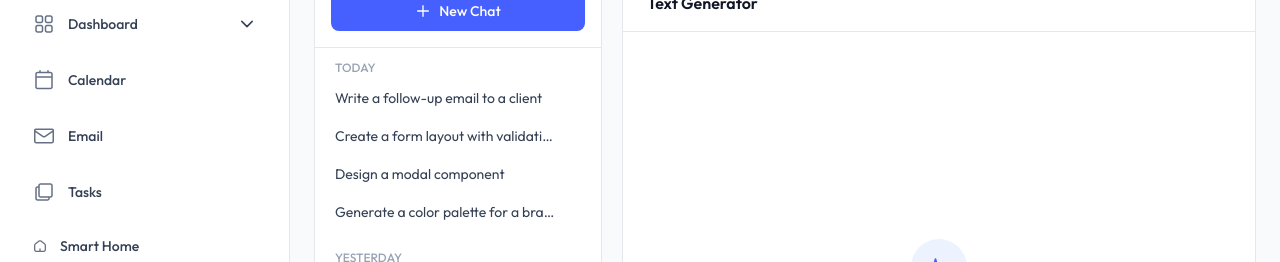
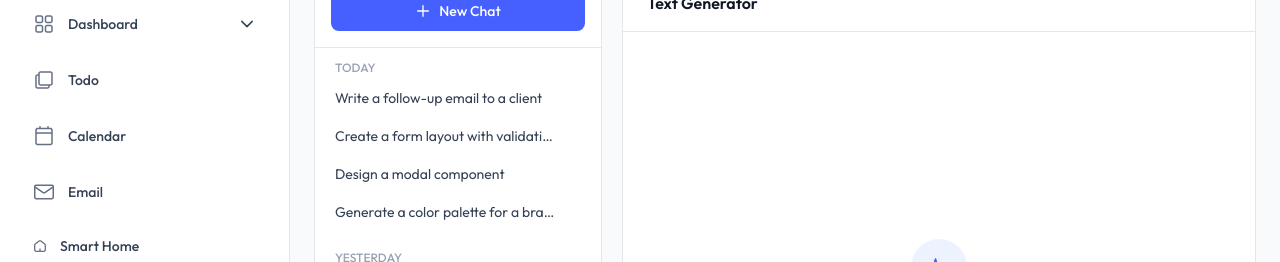
Before and after one commit to allistera/home-dashboard, a Vue app: page /ai/text in a window 1280 px wide. Shown: the part 127-389 px from the top of the page. Built offline with nearby package versions, Linux system fonts and the light colour scheme; what vue3-apexcharts would draw is missing.

Commit message:
Add Todo dashboard page and update sidebar order

```diff
--- a/src/components/layout/AppSidebar.vue
+++ b/src/components/layout/AppSidebar.vue
@@ -240,6 +240,11 @@ const menuGroups = [
         subItems: [{ name: "Home", path: "/", pro: false }],
       },
       {
+        icon: TaskIcon,
+        name: "Todo",
+        path: "/tasks",
+      },
+      {
         icon: CalenderIcon,
         name: "Calendar",
         path: "/calendar",
@@ -248,11 +253,6 @@ const menuGroups = [
         icon: MailIcon,
         name: "Email",
         path: "/email",
-      },
-      {
-        icon: TaskIcon,
-        name: "Tasks",
-        path: "/tasks",
       },
       {
         icon: HomeIcon,
--- a/src/router/index.ts
+++ b/src/router/index.ts
@@ -28,9 +28,9 @@ const router = createRouter({
     },
     {
       path: '/tasks',
-      name: 'Tasks',
+      name: 'Todo',
       component: () => import('../views/Tasks.vue'),
-      meta: { title: 'Tasks' },
+      meta: { title: 'Todo' },
     },
     {
       path: '/ai/text',
--- a/src/views/Tasks.vue
+++ b/src/views/Tasks.vue
@@ -1,5 +1,37 @@
 <template>
-  <div class="p-6">
-    <h1 class="text-2xl font-semibold text-gray-900 dark:text-white">Tasks</h1>
-  </div>
+  <AdminLayout>
+    <PageBreadcrumb :pageTitle="pageTitle" />
+
+    <div class="space-y-6">
+      <ComponentCard
+        title="Todo"
+        desc="This page is ready for your task dashboard content."
+      >
+        <div
+          class="flex min-h-[360px] items-center justify-center rounded-xl border border-dashed border-gray-300 bg-gray-50 px-6 py-12 text-center dark:border-gray-700 dark:bg-gray-900/40"
+        >
+          <div class="max-w-md space-y-3">
+            <h2 class="text-lg font-semibold text-gray-800 dark:text-white/90">
+              Todo
+            </h2>
+            <p class="text-sm text-gray-500 dark:text-gray-400">
+              Start adding Tailadmin task widgets, lists, and filters here.
+            </p>
+          </div>
+        </div>
+      </ComponentCard>
+    </div>
+  </AdminLayout>
 </template>
+
+<script setup lang="ts">
+import AdminLayout from '@/components/layout/AdminLayout.vue'
+import ComponentCard from '@/components/common/ComponentCard.vue'
+import PageBreadcrumb from '@/components/common/PageBreadcrumb.vue'
+
+defineOptions({
+  name: 'TodoPage',
+})
+
+const pageTitle = 'Todo'
+</script>
```
